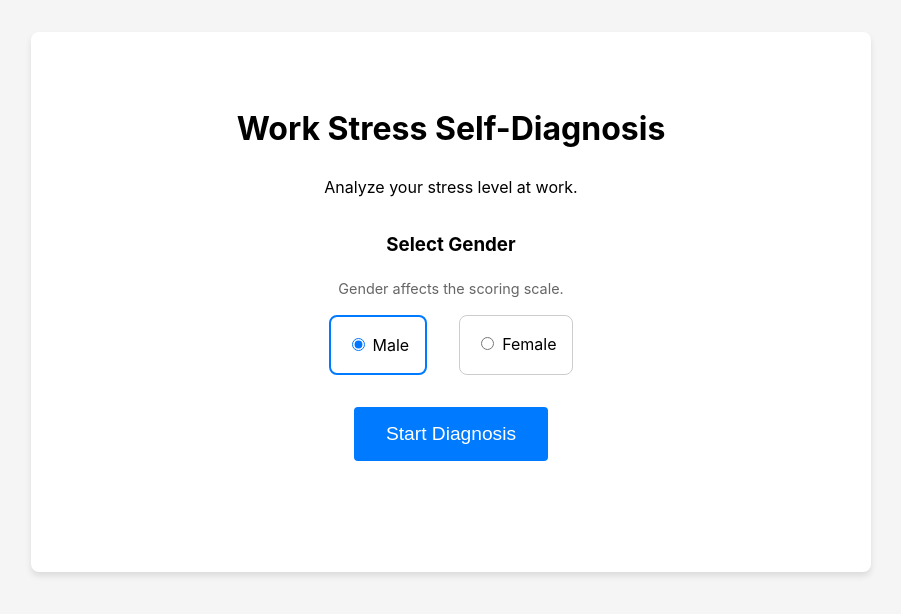
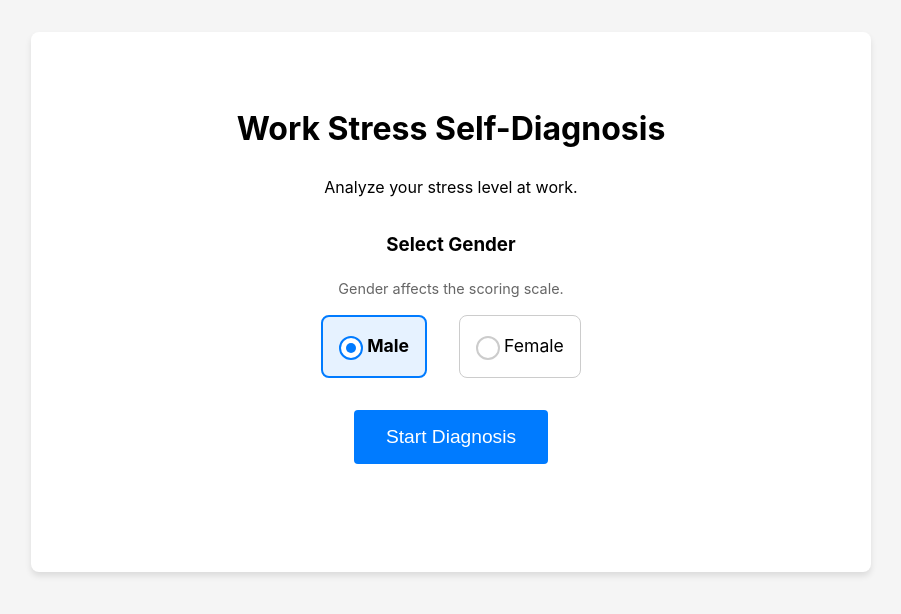
Before and after one commit to do0ori/jp-stress-diagnosis, a React app in the folder frontend/: page / in a window 1280 px wide. Shown: the top 614 px of the page, without its empty margins (189-1090 px from the left). Built offline with nearby package versions, Linux system fonts and the light colour scheme; the HTML template or start-up script is replaced by a standard one.

Commit message:
style: Apply consistent gender-based theme (Blue/Pink) to all UI components

```diff
--- a/frontend/src/App.jsx
+++ b/frontend/src/App.jsx
@@ -54,8 +54,8 @@ function App() {
       }}>
         <Toaster position="top-center" />
         {step === 'landing' && <Landing onStart={handleStart} />}
-        {step === 'questionnaire' && <Questionnaire onComplete={handleQuestionnaireComplete} />}
-        {step === 'result' && diagnosisResult && <Result result={diagnosisResult} onRestart={handleRestart} />}
+        {step === 'questionnaire' && <Questionnaire gender={gender} onComplete={handleQuestionnaireComplete} />}
+        {step === 'result' && diagnosisResult && <Result result={diagnosisResult} gender={gender} onRestart={handleRestart} />}
       </div>
     </div>
   )
--- a/frontend/src/components/Landing.jsx
+++ b/frontend/src/components/Landing.jsx
@@ -18,27 +18,84 @@ const Landing = ({ onStart }) => {
                     Gender affects the scoring scale.
                 </p>
                 <div style={{ display: 'flex', justifyContent: 'center', gap: '2rem', marginTop: '1rem' }}>
-                    <label style={{ display: 'block', cursor: 'pointer', padding: '1rem', border: gender === 'male' ? '2px solid #007bff' : '1px solid #ccc', borderRadius: '8px' }}>
+                    <label style={{ display: 'flex', alignItems: 'center', cursor: 'pointer', padding: '1rem', border: gender === 'male' ? '2px solid #007bff' : '1px solid #ccc', borderRadius: '8px', backgroundColor: gender === 'male' ? '#e6f2ff' : 'transparent' }}>
+                        <div style={{ position: 'relative', marginRight: '0.5rem', width: '20px', height: '20px' }}>
                             <input
                                 type="radio"
                                 name="gender"
                                 value="male"
                                 checked={gender === 'male'}
                                 onChange={(e) => setGender(e.target.value)}
-                            style={{ marginRight: '0.5rem' }}
+                                style={{
+                                    position: 'absolute',
+                                    opacity: 0,
+                                    width: '100%',
+                                    height: '100%',
+                                    cursor: 'pointer',
+                                    margin: 0
+                                }}
                             />
-                        Male
+                            <div style={{
+                                width: '100%',
+                                height: '100%',
+                                borderRadius: '50%',
+                                border: `2px solid ${gender === 'male' ? '#007bff' : '#ccc'}`,
+                                display: 'flex',
+                                alignItems: 'center',
+                                justifyContent: 'center',
+                                backgroundColor: 'white'
+                            }}>
+                                {gender === 'male' && (
+                                    <div style={{
+                                        width: '10px',
+                                        height: '10px',
+                                        borderRadius: '50%',
+                                        backgroundColor: '#007bff'
+                                    }} />
+                                )}
+                            </div>
+                        </div>
+                        <span style={{ fontSize: '1.1rem', fontWeight: gender === 'male' ? 'bold' : 'normal' }}>Male</span>
                     </label>
-                    <label style={{ display: 'block', cursor: 'pointer', padding: '1rem', border: gender === 'female' ? '2px solid #e83e8c' : '1px solid #ccc', borderRadius: '8px' }}>
+
+                    <label style={{ display: 'flex', alignItems: 'center', cursor: 'pointer', padding: '1rem', border: gender === 'female' ? '2px solid #e83e8c' : '1px solid #ccc', borderRadius: '8px', backgroundColor: gender === 'female' ? '#ffeef7' : 'transparent' }}>
+                        <div style={{ position: 'relative', marginRight: '0.5rem', width: '20px', height: '20px' }}>
                             <input
                                 type="radio"
                                 name="gender"
                                 value="female"
                                 checked={gender === 'female'}
                                 onChange={(e) => setGender(e.target.value)}
-                            style={{ marginRight: '0.5rem' }}
+                                style={{
+                                    position: 'absolute',
+                                    opacity: 0,
+                                    width: '100%',
+                                    height: '100%',
+                                    cursor: 'pointer',
+                                    margin: 0
+                                }}
                             />
-                        Female
+                            <div style={{
+                                width: '100%',
+                                height: '100%',
+                                borderRadius: '50%',
+                                border: `2px solid ${gender === 'female' ? '#e83e8c' : '#ccc'}`,
+                                display: 'flex',
+                                alignItems: 'center',
+                                justifyContent: 'center',
+                                backgroundColor: 'white'
+                            }}>
+                                {gender === 'female' && (
+                                    <div style={{
+                                        width: '10px',
+                                        height: '10px',
+                                        borderRadius: '50%',
+                                        backgroundColor: '#e83e8c'
+                                    }} />
+                                )}
+                            </div>
+                        </div>
+                        <span style={{ fontSize: '1.1rem', fontWeight: gender === 'female' ? 'bold' : 'normal' }}>Female</span>
                     </label>
                 </div>
             </div>
@@ -48,7 +105,7 @@ const Landing = ({ onStart }) => {
                 style={{
                     padding: '1rem 2rem',
                     fontSize: '1.2rem',
-                    backgroundColor: '#007bff',
+                    backgroundColor: gender === 'female' ? '#e83e8c' : '#007bff',
                     color: 'white',
                     border: 'none',
                     borderRadius: '4px',
--- a/frontend/src/components/Questionnaire.jsx
+++ b/frontend/src/components/Questionnaire.jsx
@@ -10,10 +10,13 @@ const SECTION_TITLES = {
     'D': 'Part D. Satisfaction'
 };
 
-const Questionnaire = ({ onComplete }) => {
+const Questionnaire = ({ gender, onComplete }) => {
     const [questions, setQuestions] = useState([]);
     const [answers, setAnswers] = useState({});
     const [loading, setLoading] = useState(true);
+
+    const themeColor = gender === 'female' ? '#e83e8c' : '#007bff';
+    const bgSelected = gender === 'female' ? '#ffeef7' : '#e6f2ff';
     const [error, setError] = useState(null);
     const [currentSectionIndex, setCurrentSectionIndex] = useState(0);
 
@@ -126,11 +129,11 @@ const Questionnaire = ({ onComplete }) => {
                 <div style={{ marginBottom: '1rem' }}>
                     <p>Progress: {progress}%</p>
                     <div style={{ width: '100%', height: '10px', background: '#eee', borderRadius: '5px', overflow: 'hidden' }}>
-                        <div style={{ width: `${progress}%`, height: '100%', background: '#28a745', transition: 'width 0.3s' }}></div>
+                        <div style={{ width: `${progress}%`, height: '100%', background: themeColor, transition: 'width 0.3s' }}></div>
                     </div>
                 </div>
 
-                <div style={{ paddingBottom: '0.5rem', borderBottom: '2px solid #007bff' }}>
+                <div style={{ paddingBottom: '0.5rem', borderBottom: `2px solid ${themeColor}` }}>
                     <h2>{SECTION_TITLES[currentSection]}</h2>
                     <p style={{ color: '#666', margin: 0 }}>해당 섹션의 모든 문항에 답변해 주세요.</p>
                 </div>
@@ -149,19 +152,47 @@ const Questionnaire = ({ onComplete }) => {
                                     alignItems: 'center',
                                     padding: '0.8rem',
                                     borderRadius: '4px',
-                                    backgroundColor: answers[q.id] === (idx + 1) ? '#e6f2ff' : 'white',
-                                    border: answers[q.id] === (idx + 1) ? '1px solid #007bff' : '1px solid #ddd',
+                                    backgroundColor: answers[q.id] === (idx + 1) ? bgSelected : 'white',
+                                    border: answers[q.id] === (idx + 1) ? `1px solid ${themeColor}` : '1px solid #ddd',
                                     transition: 'all 0.2s'
                                 }}
                             >
+                                <div style={{ position: 'relative', marginRight: '1rem', width: '20px', height: '20px' }}>
                                     <input
                                         type="radio"
                                         name={q.id}
                                         value={idx + 1}
                                         checked={answers[q.id] === (idx + 1)}
                                         onChange={(e) => handleOptionChange(q.id, e.target.value)}
-                                    style={{ marginRight: '1rem', width: '18px', height: '18px' }}
+                                        style={{
+                                            position: 'absolute',
+                                            opacity: 0,
+                                            width: '100%',
+                                            height: '100%',
+                                            cursor: 'pointer',
+                                            margin: 0
+                                        }}
                                     />
+                                    <div style={{
+                                        width: '100%',
+                                        height: '100%',
+                                        borderRadius: '50%',
+                                        border: `2px solid ${answers[q.id] === (idx + 1) ? themeColor : '#ccc'}`,
+                                        display: 'flex',
+                                        alignItems: 'center',
+                                        justifyContent: 'center',
+                                        backgroundColor: 'white'
+                                    }}>
+                                        {answers[q.id] === (idx + 1) && (
+                                            <div style={{
+                                                width: '10px',
+                                                height: '10px',
+                                                borderRadius: '50%',
+                                                backgroundColor: themeColor
+                                            }} />
+                                        )}
+                                    </div>
+                                </div>
                                 <span style={{ fontSize: '1rem' }}>{opt.label}</span>
                             </label>
                         ))}
@@ -184,14 +215,14 @@ const Questionnaire = ({ onComplete }) => {
                 {currentSectionIndex < SECTIONS.length - 1 ? (
                     <button
                         onClick={handleNext}
-                        style={{ padding: '0.8rem 2rem', fontSize: '1rem', background: '#007bff', color: 'white', border: 'none', borderRadius: '4px', cursor: 'pointer' }}
+                        style={{ padding: '0.8rem 2rem', fontSize: '1rem', background: themeColor, color: 'white', border: 'none', borderRadius: '4px', cursor: 'pointer' }}
                     >
                         다음 (Next)
                     </button>
                 ) : (
                     <button
                         onClick={handleSubmit}
-                        style={{ padding: '0.8rem 2rem', fontSize: '1rem', background: '#28a745', color: 'white', border: 'none', borderRadius: '4px', cursor: 'pointer' }}
+                        style={{ padding: '0.8rem 2rem', fontSize: '1rem', background: themeColor, color: 'white', border: 'none', borderRadius: '4px', cursor: 'pointer' }}
                     >
                         결과 보기 (Submit)
                     </button>
--- a/frontend/src/components/Result.jsx
+++ b/frontend/src/components/Result.jsx
@@ -1,9 +1,11 @@
 import React from 'react';
 import { Radar, RadarChart, PolarGrid, PolarAngleAxis, PolarRadiusAxis, ResponsiveContainer, Tooltip } from 'recharts';
 
-const Result = ({ result, onRestart }) => {
+const Result = ({ result, gender, onRestart }) => {
     const { high_stress, summary_scores } = result.result;
     const { charts } = result;
+
+    const themeColor = gender === 'female' ? '#e83e8c' : '#007bff';
 
     return (
         <div style={{ maxWidth: '900px', margin: '0 auto', padding: '2rem' }}>
@@ -59,7 +61,7 @@ const Result = ({ result, onRestart }) => {
                     style={{
                         padding: '1rem 2rem',
                         fontSize: '1.2rem',
-                        backgroundColor: '#007bff',
+                        backgroundColor: themeColor,
                         color: 'white',
                         border: 'none',
                         borderRadius: '4px',
```
Lines whose indentation alone changed are shown as unchanged.
